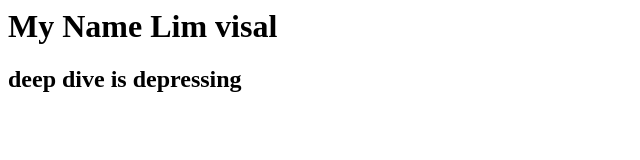
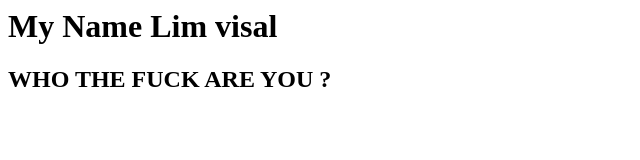
Before and after one commit to visalboyloy/visalboyloy.github.io, a plain HTML site: page index.html in a window 1280 px wide. Shown: the whole page, without its empty margins (0-640 px from the left). Drawn offline with Linux system fonts and the light colour scheme.

Commit message:
Update index.html

```diff
--- a/index.html
+++ b/index.html
@@ -3,7 +3,7 @@
 </title></head>
 <body>
 <h1>My Name Lim visal </h1>
-<h2> deep dive is depressing </h2>
+<h2> WHO THE FUCK ARE YOU ? </h2>
 
 </body>
 </html>
```
